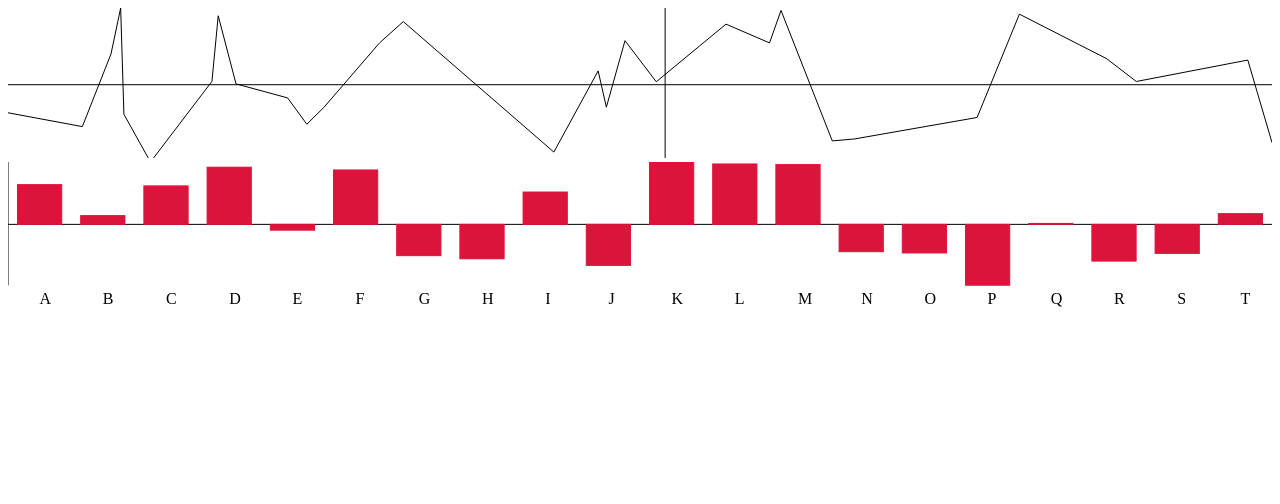
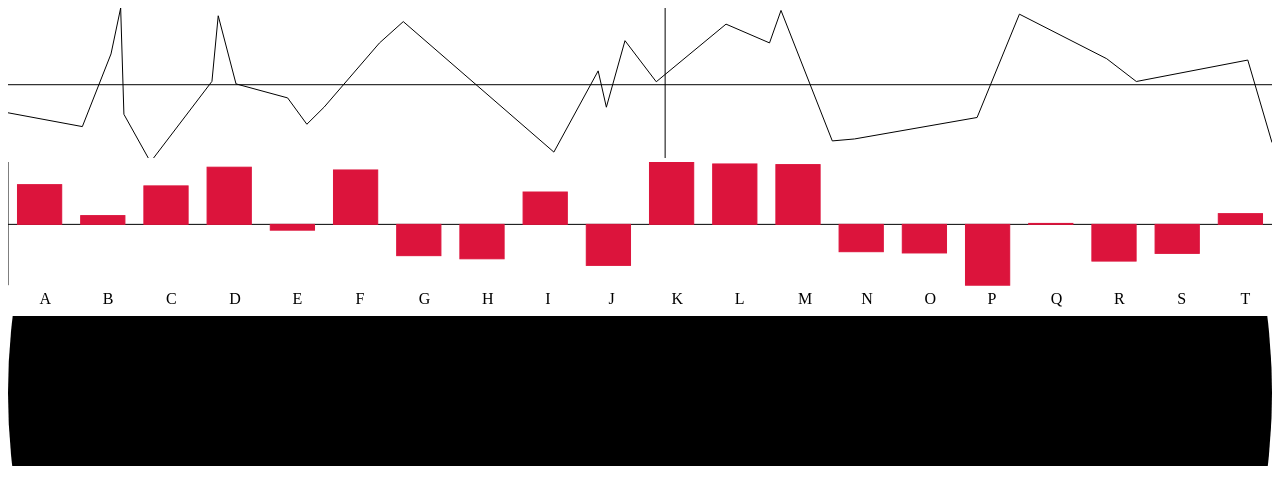
Before and after one commit to creightons/svg-chart, a website built with webpack: page index.html in a window 1280 px wide. Built offline with nearby package versions, Linux system fonts and the light colour scheme.

Commit message:
Added initial object for pie charts

```diff
--- a/index.html
+++ b/index.html
@@ -6,6 +6,7 @@
     <body>
         <div id='chart'></div>
         <div id='bar-chart'></div>
+        <div id='pie-chart'></div>
         <script src='./public/main.bundle.js'></script>
     </body>
 </html>
--- a/js/main.js
+++ b/js/main.js
@@ -1,5 +1,6 @@
 import BarChart from './bar-chart';
 import LineChart from './line-chart';
+import PieChart from './pie-chart';
 
 
 function getRandom(range) {
@@ -21,3 +22,4 @@ for (let i = 0; i < 20; i++) {
 
 const lineChart = LineChart('#chart', lineData);
 const barChart = BarChart('#bar-chart', barData);
+const pieChart = PieChart('#pie-chart', []);
--- /dev/null
+++ b/js/pie-chart.js
@@ -0,0 +1,29 @@
+import _BaseChart from './base-chart';
+
+const _PieChart = Object.create(_BaseChart);
+
+_PieChart.init = function(selector, data) {
+    this.data = data;
+    this.initBase(selector);
+};
+
+_PieChart.draw = function() {
+    const { height: parentHeight, width: parentWidth } = this.getParentDimensions();
+
+    const diameter = parentHeight > parentWidth ? parentHeight : parentWidth;
+    const centerX = parentWidth / 2;
+    const centerY = parentHeight / 2;
+
+    const graphContents = `
+       <circle cx="${centerX}" cy="${centerY}" r="${diameter/2}"></circle>
+    `;
+
+    this.svg.innerHTML = graphContents;
+
+};
+
+export default function PieChart(selector, data) {
+    const chart = Object.create(_PieChart);
+    chart.init(selector, data);
+    return chart;
+};
```
